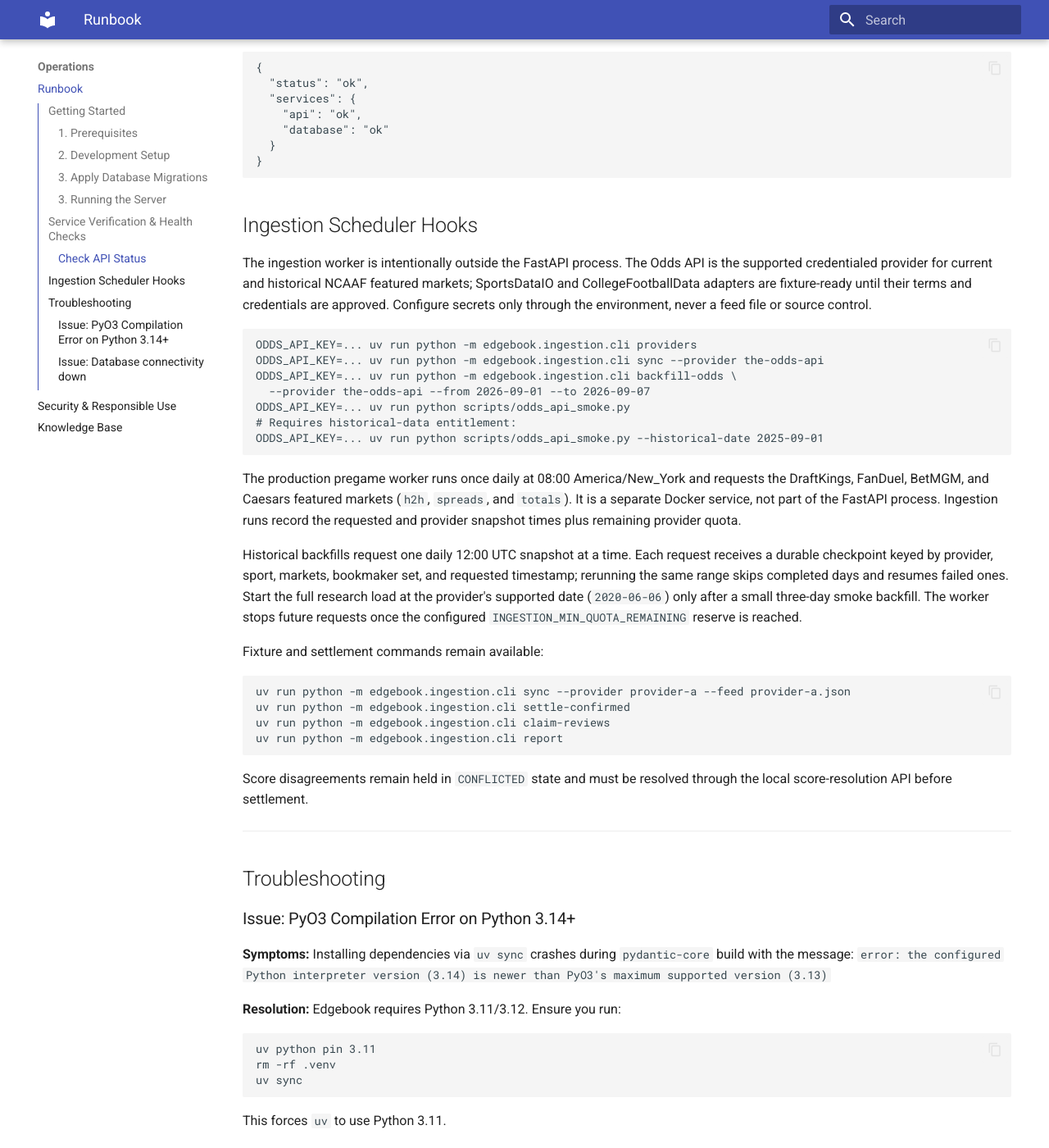
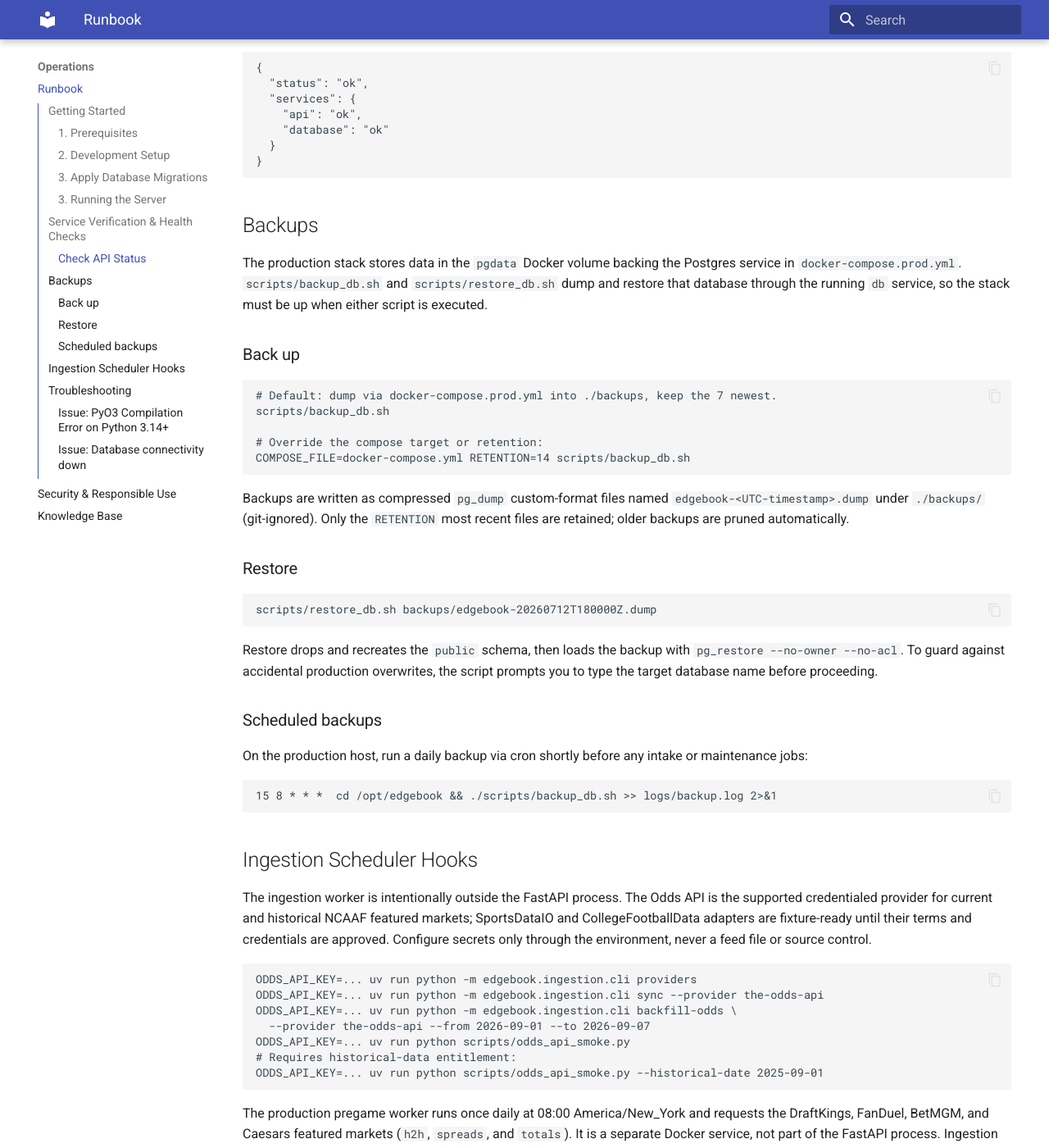
Before and after one commit to connorkitchings/edgebook, an MkDocs documentation site: the page built from docs/runbook.md, in a window 1280 px wide and 1400 px high, scrolled down 1470 px. Shown: the whole window at 82% size. Built offline with MkDocs 1.6.1 and Material for MkDocs 9.7.7, drawn with Linux system fonts in a browser that asks for light colours.

Commit message:
feat(ops): add Postgres backup/restore scripts (Phase 8.2)

````diff
--- a/docs/runbook.md
+++ b/docs/runbook.md
@@ -68,6 +68,48 @@ curl http://127.0.0.1:8000/health
 }
 ```
 
+## Backups
+
+The production stack stores data in the `pgdata` Docker volume backing the
+Postgres service in `docker-compose.prod.yml`. `scripts/backup_db.sh` and
+`scripts/restore_db.sh` dump and restore that database through the running `db`
+service, so the stack must be up when either script is executed.
+
+### Back up
+
+```bash
+# Default: dump via docker-compose.prod.yml into ./backups, keep the 7 newest.
+scripts/backup_db.sh
+
+# Override the compose target or retention:
+COMPOSE_FILE=docker-compose.yml RETENTION=14 scripts/backup_db.sh
+```
+
+Backups are written as compressed `pg_dump` custom-format files named
+`edgebook-<UTC-timestamp>.dump` under `./backups/` (git-ignored). Only the
+`RETENTION` most recent files are retained; older backups are pruned
+automatically.
+
+### Restore
+
+```bash
+scripts/restore_db.sh backups/edgebook-20260712T180000Z.dump
+```
+
+Restore drops and recreates the `public` schema, then loads the backup with
+`pg_restore --no-owner --no-acl`. To guard against accidental production
+overwrites, the script prompts you to type the target database name before
+proceeding.
+
+### Scheduled backups
+
+On the production host, run a daily backup via cron shortly before any intake
+or maintenance jobs:
+
+```cron
+15 8 * * *  cd /opt/edgebook && ./scripts/backup_db.sh >> logs/backup.log 2>&1
+```
+
 ## Ingestion Scheduler Hooks
 
 The ingestion worker is intentionally outside the FastAPI process. The Odds API is the supported
````
Also changed, not shown: 4 other files.
